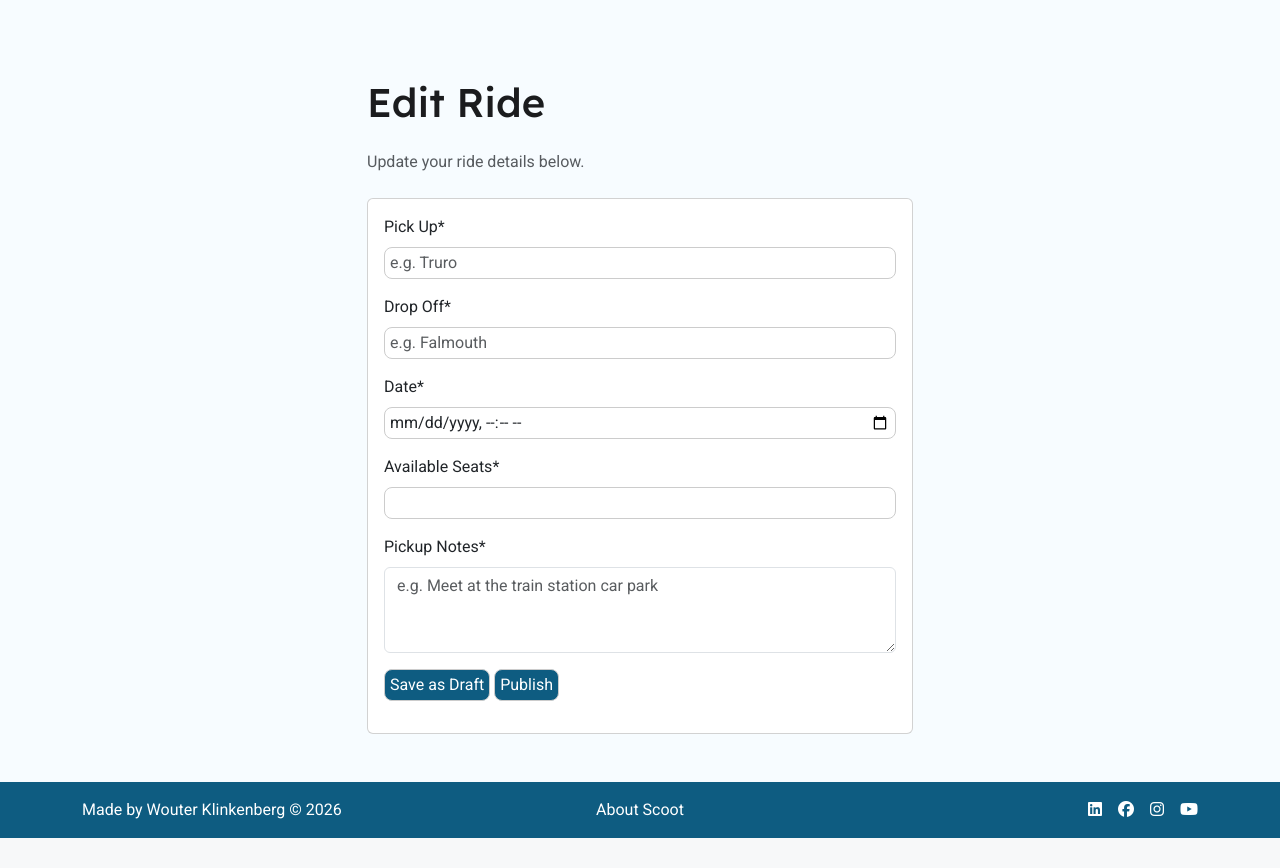
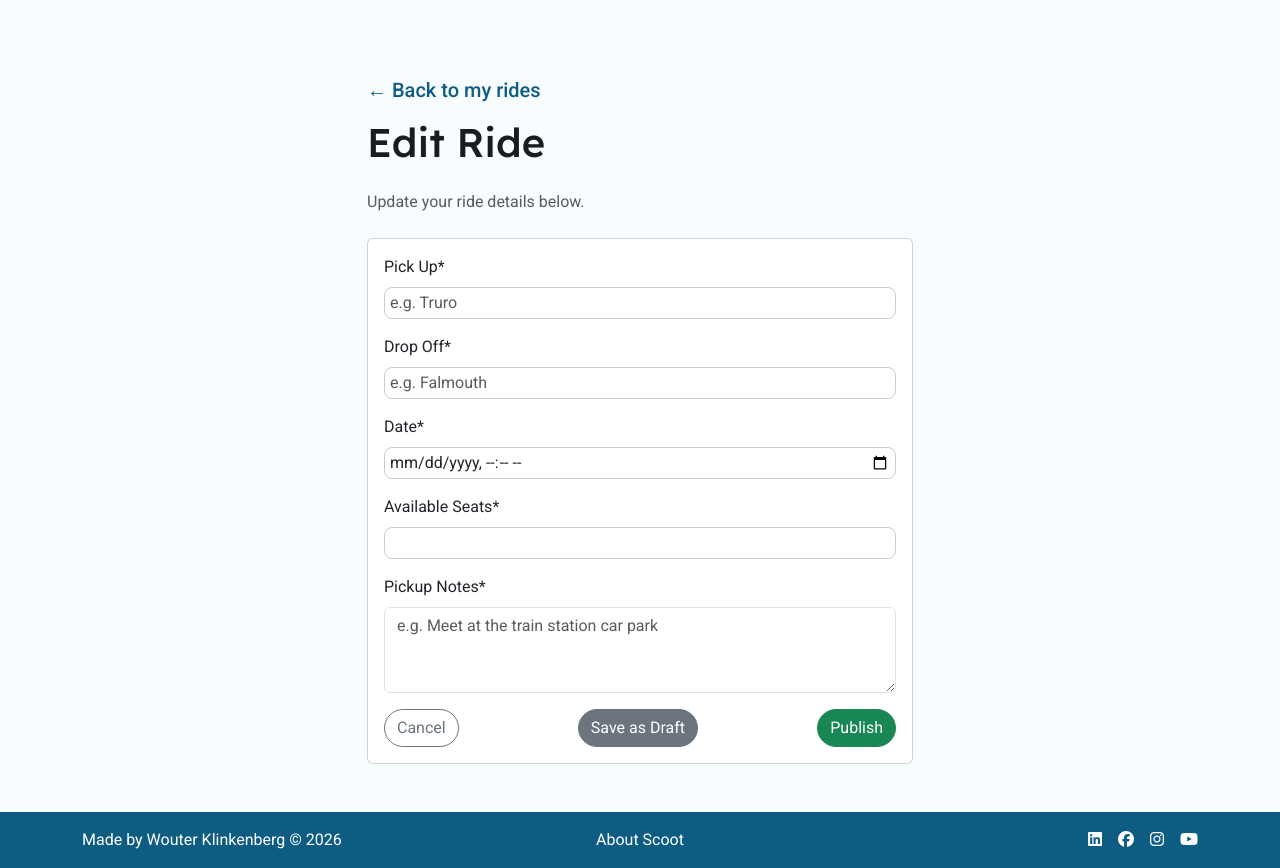
Before and after one commit to wouter-codes/scoot, a Django app: template rides/templates/rides/edit_ride.html in a window 1280 px wide. Shown: the part 76-944 px from the top of the page. Before the commit the page ends 914 px from the top, so only its background shows below. Run offline with Django 5.2, Linux system fonts and the light colour scheme; the template is opened without the code that fills it: values that come from a table or form of the project are taken from there, others are empty; some libraries are stand-ins or nearby versions; some web fonts are replaced.

Commit message:
Update templates for improved user experience

```diff
--- a/rides/forms.py
+++ b/rides/forms.py
@@ -76,13 +76,9 @@ class RideCreateForm(forms.ModelForm):
         self.fields['pickup_notes'].widget.attrs['placeholder'] = 'e.g. Meet at the train station car park'
         self.helper = FormHelper()
         self.helper.form_method = 'post'
-        # Add two submit buttons for create/edit
-        if self.instance and self.instance.pk:
-            self.helper.add_input(Submit('save_draft', 'Save as Draft', css_class='btn-secondary'))
-            self.helper.add_input(Submit('publish', 'Publish', css_class='btn-primary'))
-        else:
-            self.helper.add_input(Submit('save_draft', 'Save as Draft', css_class='btn-secondary'))
-            self.helper.add_input(Submit('publish', 'Publish', css_class='btn-primary'))
+        # Add two submit buttons for create/edit (no if-else needed)
+        self.helper.add_input(Submit('save_draft', 'Save as Draft'))
+        self.helper.add_input(Submit('publish', 'Publish'))
 
     class Meta:
         model = Rides
--- a/rides/templates/rides/edit_ride.html
+++ b/rides/templates/rides/edit_ride.html
@@ -5,11 +5,22 @@
 <div class="container my-5">
     <div class="row justify-content-center">
         <div class="col-12 col-md-8 col-lg-6">
+            <h5 class="mb-3">
+                <a href="{% url 'my_rides' %}" class="text-decoration-none">&larr; Back to my rides</a>
+            </h5>
             <h1 class="mb-4">Edit Ride</h1>
             <p class="text-muted mb-4">Update your ride details below.</p>
             <div class="card">
                 <div class="card-body">
-                    {% crispy form %}
+                    <form method="post">
+                        {% csrf_token %}
+                        {{ form|crispy }}
+                        <div class="d-grid gap-2 d-md-flex justify-content-md-between mt-3">
+                            <a href="{% url 'my_rides' %}" class="btn btn-outline-secondary">Cancel</a>
+                            <button type="submit" name="save_draft" class="btn btn-secondary">Save as Draft</button>
+                            <button type="submit" name="publish" class="btn btn-success">Publish</button>
+                        </div>
+                    </form>
                 </div>
             </div>
         </div>
```
Also changed, not shown: rides/templates/rides/create_ride.html (+9 -1 lines), rides/templates/rides/my_rides.html (+10 -2 lines), 1 other file.
